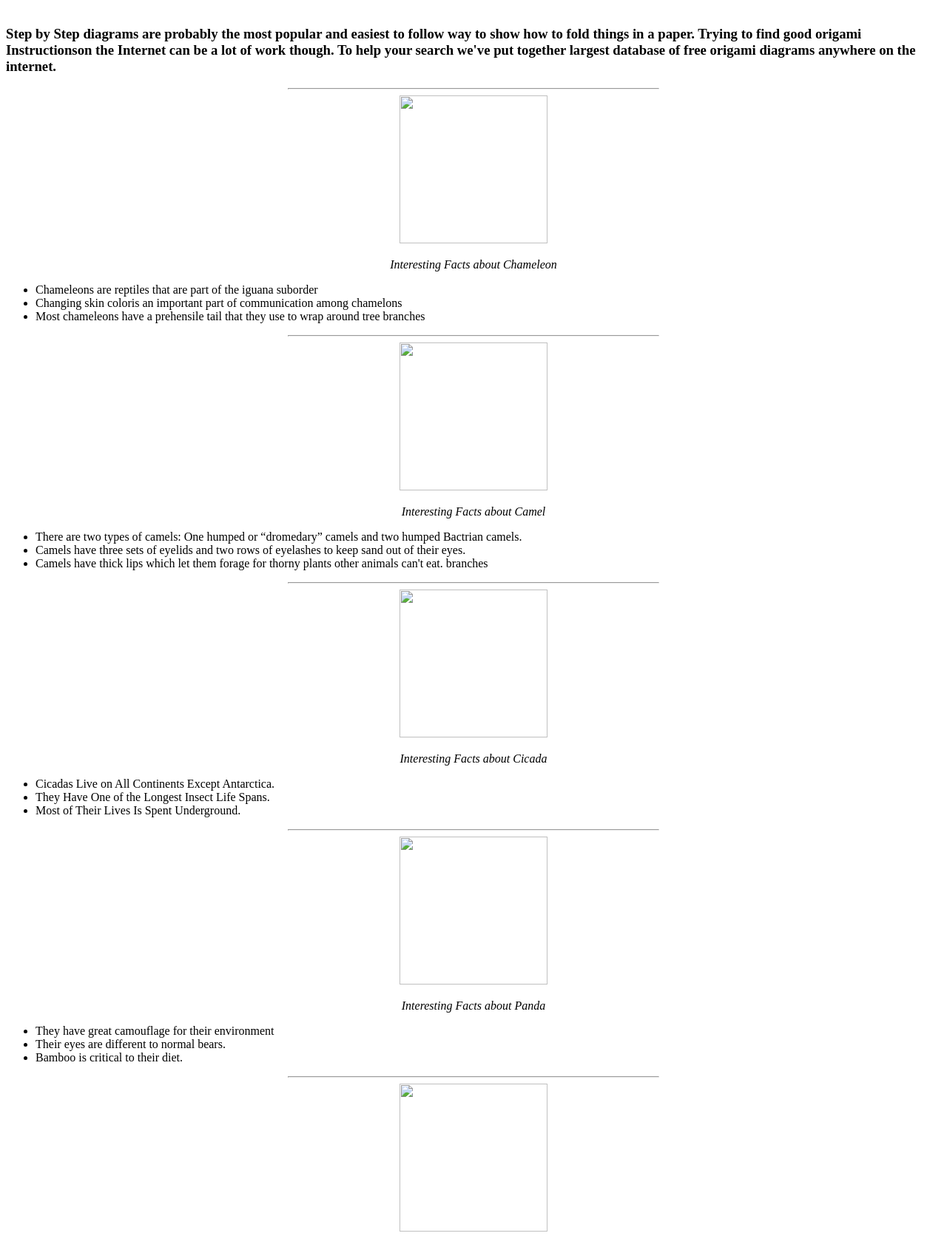
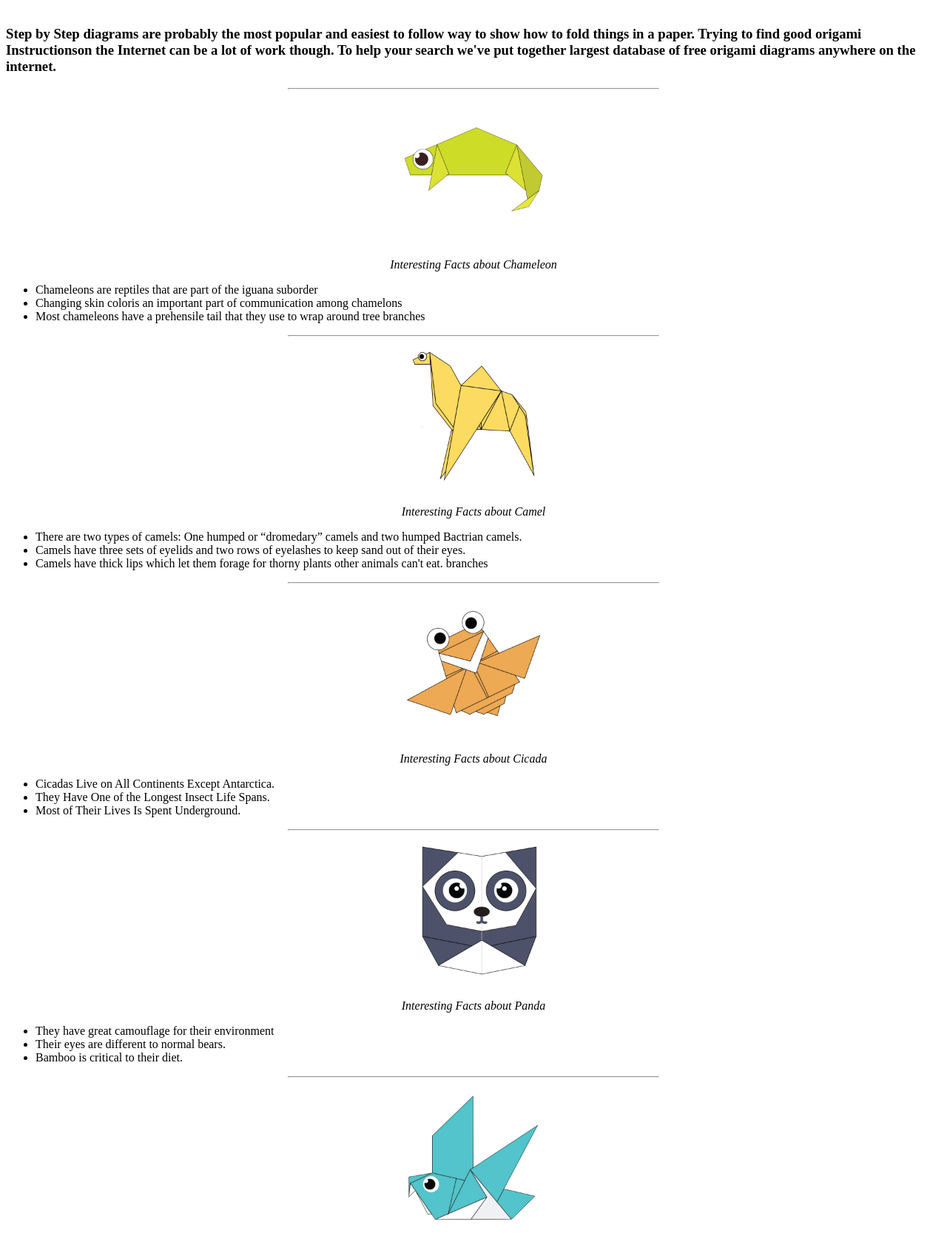
Before and after one commit to Adilmojangos8246/project-50, a plain HTML site: page index.html in a window 1280 px wide. Shown: the part 760-2431 px from the top of the page at 74% size. Drawn offline with Linux system fonts and the light colour scheme.

Commit message:
Add files via upload

```diff
--- a/index.html
+++ b/index.html
@@ -19,7 +19,7 @@
     </div>
 
     <div class="bodyimg">
-      <img src="main2.png" height="600px" width="100%" />
+      <img src="images/main2.png" height="600px" width="100%" />
       <p>Origami Instructions and Diagrams</p>
       <h3>
         <br />
@@ -36,7 +36,7 @@
       <center>
         <hr width="500px" />
         <a href="https://origami.me/chameleon/">
-          <img src="chameleon.png" width="200px" height="200px"
+          <img src="images/chameleon.png" width="200px" height="200px"
         /></a>
         <p><i>Interesting Facts about Chameleon</i></p>
       </center>
@@ -59,7 +59,7 @@
       </p>
         <hr width="500px" />
         <a href="https://origami.me/camel/">
-          <img src="camel.png" width="200px" height="200px"
+          <img src="images/camel.png" width="200px" height="200px"
         /></a>
         <p><i>Interesting Facts about Camel</i></p>
       </center>
@@ -84,7 +84,7 @@
       </p>
         <hr width="500px" />
         <a href="https://origami.me/cicada/">
-          <img src="cicada.png" width="200px" height="200px"
+          <img src="images/cicada.png" width="200px" height="200px"
         /></a>
         <p><i>Interesting Facts about Cicada</i></p>
       </center>
@@ -101,7 +101,7 @@
       </p>
         <hr width="500px" />
         <a href="https://origami.me/panda/">
-          <img src="panda.png" width="200px" height="200px"
+          <img src="images/panda.png" width="200px" height="200px"
         /></a>
         <p><i>Interesting Facts about Panda</i></p>
       </center>
@@ -118,7 +118,7 @@
       </p>
         <hr width="500px" />
         <a href="https://origami.me/pigeon/">
-          <img src="pigeon.png" width="200px" height="200px"
+          <img src="images/pigeon.png" width="200px" height="200px"
         /></a>
         <p><i>Interesting Facts about pigeon</i></p>
       </center>
@@ -143,7 +143,7 @@
       </p>
         <hr width="500px" />
         <a href="https://origami.me/teddy">
-          <img src="teddy.png" width="200px" height="200px"
+          <img src="images/teddy.png" width="200px" height="200px"
         /></a>
         <p><i>Interesting Facts about teddy</i></p>
       </center>
--- a/style.css
+++ b/style.css
@@ -30,3 +30,15 @@ z .header {
 body {
   background-color: whitesmoke;
 }
+
+.grid img {
+  border: 2px solid black;
+  border-radius: 50px;
+}
+.origami {
+  border-radius: 20px;
+  background-color: white;
+
+  width: 310px;
+  font-family: fantasy;
+}
```
